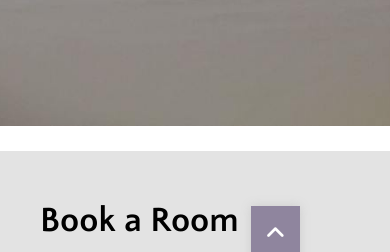
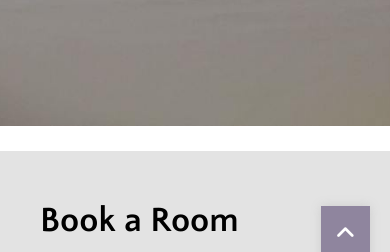
Before and after one commit to GuillermoCP07/ProyectoUnidad4, a plain HTML site: page index.html in a window 390 px wide. Shown: the part 562-814 px from the top of the page. Drawn offline with nearby package versions, Linux system fonts and the light colour scheme.

Commit message:
Update estilosmovil.css

```diff
--- a/estilosmovil.css
+++ b/estilosmovil.css
@@ -380,6 +380,10 @@
     .textofootersecciones hr{
         width: 300px;
     }
+    .flecha{
+        bottom: 20px;
+        right: 20px;
+    }
 
 
 }
```
